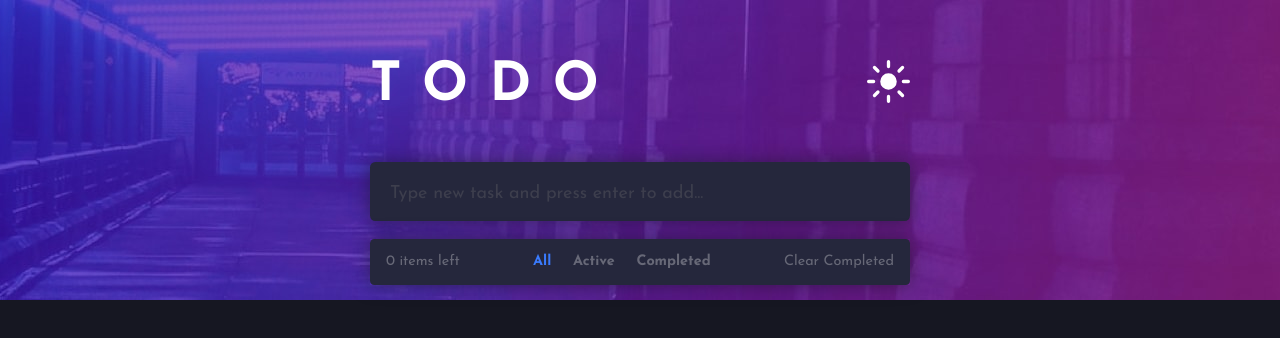
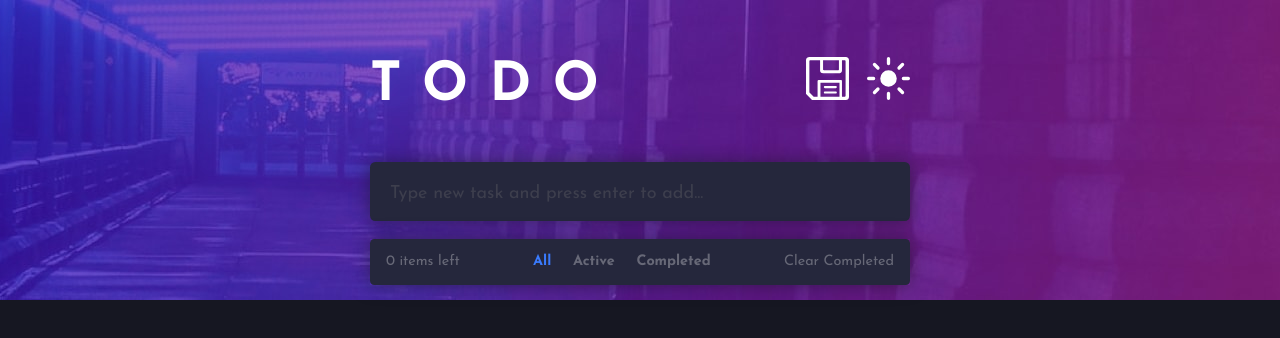
Before and after one commit to MishuraSergey/MyLittleTODO, a Vue app: page / in a window 1280 px wide. Shown: the top 338 px of the page. Built offline with nearby package versions, Linux system fonts and the light colour scheme.

Commit message:
localstorage added

```diff
--- a/src/App.vue
+++ b/src/App.vue
@@ -1,13 +1,21 @@
 <template>
-    <main class="wrap" :class="{'dark__theme' : !theme, 'light__theme' : theme}">
+    <main class="wrap" :class="!userSettings.theme ? 'dark__theme' : 'light__theme'">
         <div class="todo_wrapper">
             <header>
                 <h1 class="todo_title">todo</h1>
+                <div class="header_btns">
+                    <button class="saving_switcher"
+                            type="button"
+                            @click="changeSavingSettings"
+                            :class="{'saved': userSettings.progressSaved}"
+                            :title="!userSettings.progressSaved ? 'Save my progress':
+                            'Stop tracking and delete my progress'"></button>
                     <button class="theme_switcher"
                             type="button"
-                    @click="theme = !theme"></button>
+                            @click="userSettings.theme = !userSettings.theme"></button>
+                </div>
             </header>
-            <section class="todo_item todo_input">
+            <section class="todo_item todo_new_input">
                 <input class="todo_item__input"
                        type="text"
                        @keyup.enter="addTask"
@@ -55,6 +63,10 @@ export default {
     name: 'App',
     data: function (){
         return {
+            userSettings: {
+                theme: false,
+                progressSaved: false
+            },
             theme: false,
             taskToAdd: '',
             toDoList: [],
@@ -63,6 +75,11 @@ export default {
         }
     },
     beforeMount() {
+        if (localStorage.getItem('MyLittleTodo')){
+            this.toDoList = JSON.parse(localStorage.getItem('MyLittleTodo')).toDoList;
+            this.userSettings.theme = JSON.parse(localStorage.getItem('MyLittleTodo')).userSettings.theme;
+            this.userSettings.progressSaved = JSON.parse(localStorage.getItem('MyLittleTodo')).userSettings.progressSaved;
+        }
         return this.filtered = this.toDoList;
     },
     computed:{
@@ -101,6 +118,9 @@ export default {
                 document.querySelector('.todo_item__filter__btn.active').classList.remove('active');
                 el.target.classList.add('active');
             }
+            if (this.userSettings.progressSaved){
+                this.saveProgress()
+            }
             switch (filter){
                 case 'all':
                     this.filter = 'all';
@@ -111,6 +131,28 @@ export default {
                 case 'completed':
                     this.filter = 'completed';
                     return this.filtered = this.toDoList.filter(task => task.isDone);
+            }
+        },
+        changeSavingSettings(){
+            if (!this.userSettings.progressSaved){
+                this.userSettings.progressSaved = true;
+                this.saveProgress();
+            }
+            else {
+                this.userSettings.progressSaved = false;
+                localStorage.removeItem('MyLittleTodo');
+            }
+        },
+        saveProgress(){
+            try {
+                const userSaves = JSON.stringify({
+                    toDoList: this.toDoList,
+                    userSettings: this.userSettings
+                });
+                localStorage.setItem('MyLittleTodo', userSaves);
+            }
+            catch(err) {
+                console.error(`Error: ${err}`)
             }
         }
     }
@@ -263,10 +305,25 @@ $defaultTransition: .3s ease-out;
                 @include color-white;
                 @include fontFix;
             }
+            .header_btns {
+                .saving_switcher {
+                    border: 0;
+                    width: 2.4em;
+                    height: 2.4em;
+                    background: url("assets/icon-save.svg") no-repeat center center;
+                    background-size: contain;
+                    filter: invert(1);
+                    &.saved {
+                        background: url("assets/icon-delete.svg") no-repeat center center;
+                        background-size: contain;
+                    }
+                }
                 .theme_switcher {
                     border: 0;
                     width: 2.4em;
                     height: 2.4em;
+                    margin-left: 1em;
+                }
             }
         }
         .todo_item {
@@ -282,7 +339,7 @@ $defaultTransition: .3s ease-out;
                 grid-template-columns: 1.35em 1fr 1.35em;
                 border-bottom: .03em solid transparent;
             }
-            &.todo_input {
+            &.todo_new_input {
                 @include box-shadow;
                 border-radius: .3em;
                 margin-bottom: 1em;
```
Also changed, not shown: src/assets/icon-delete.svg (added), src/assets/icon-save.svg (added). Lines whose indentation alone changed are shown as unchanged.
